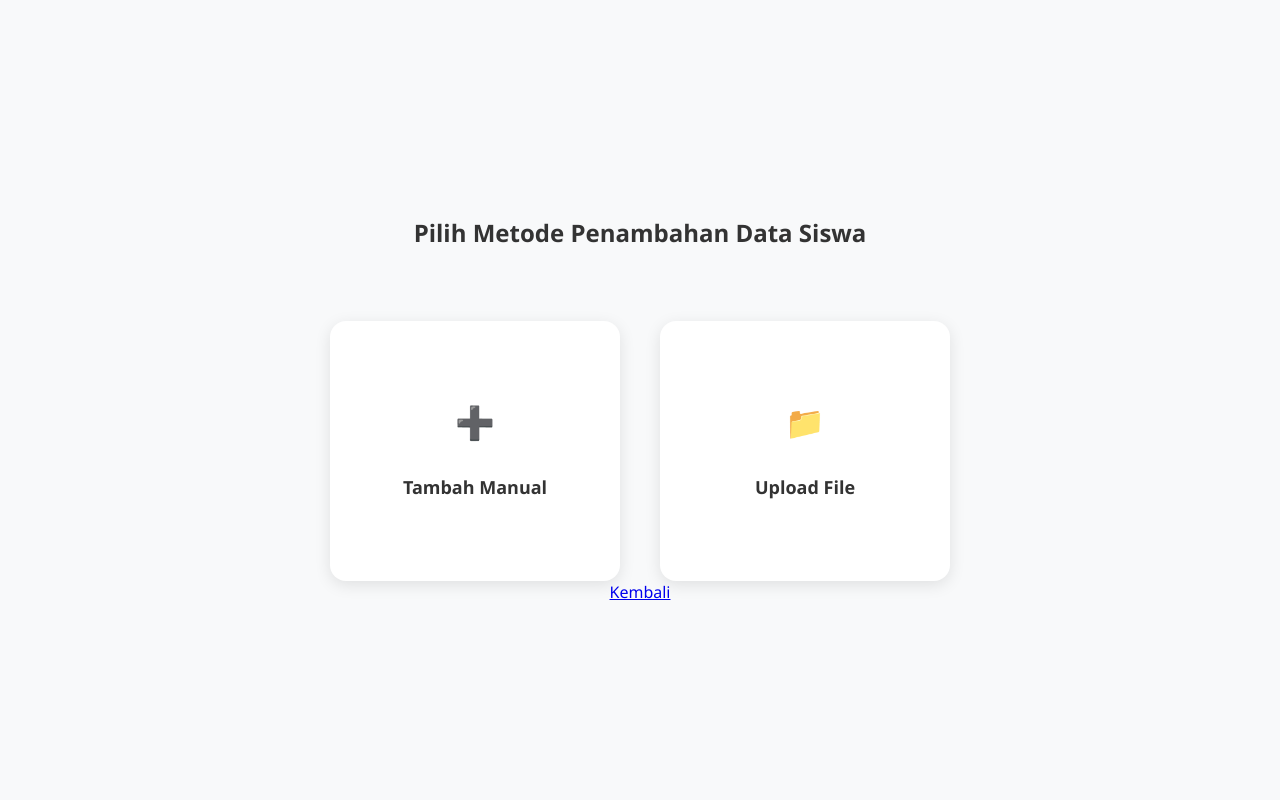
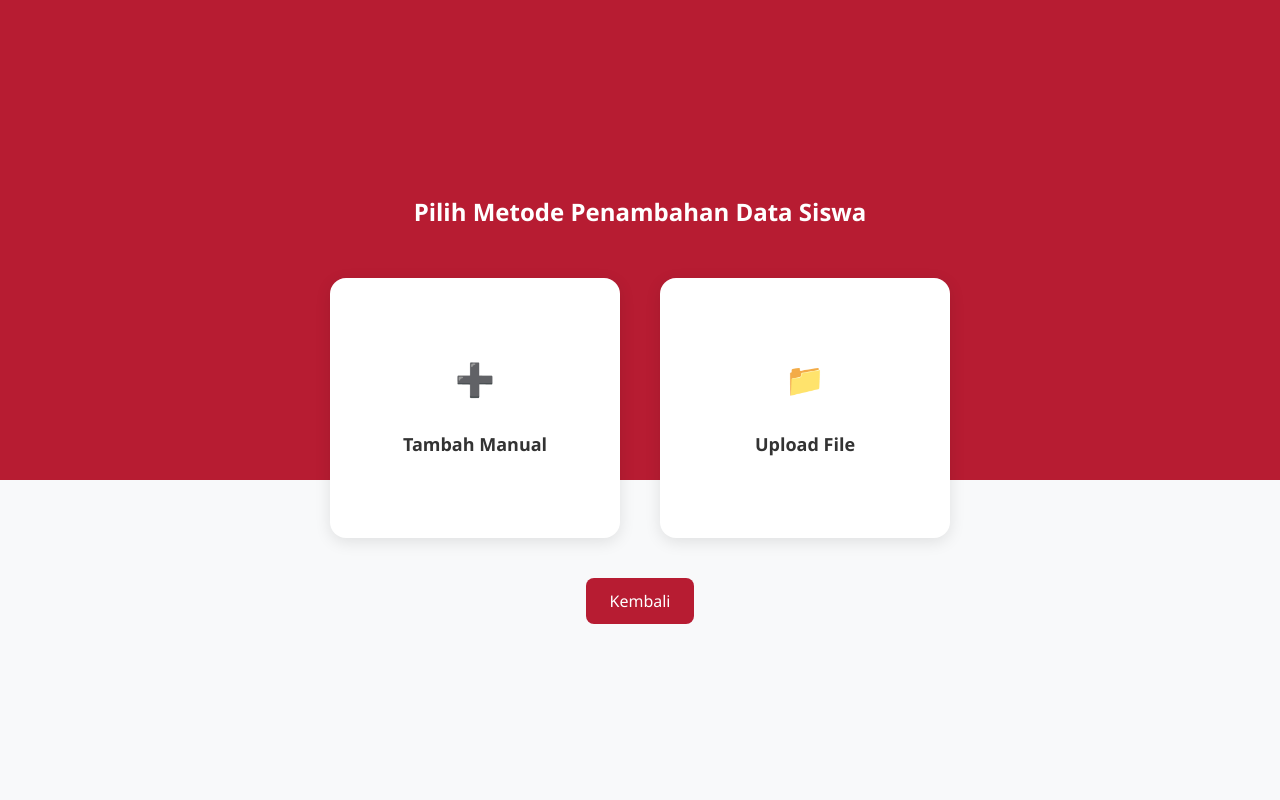
Before and after one commit to aynarifdah/eduguard-discipline-tracker, a PHP site: the page made by Dashboard/Dashboard Admin/add.php in a window 1280 px wide. Run offline with PHP 8.4, Linux system fonts and the light colour scheme.

Commit message:
perbaikan fitur

```diff
--- a/Dashboard/Dashboard Admin/add.php
+++ b/Dashboard/Dashboard Admin/add.php
@@ -6,26 +6,30 @@
     <style>
         body {
             font-family: 'Segoe UI', sans-serif;
-            background-color: #f8f9fa;
             margin: 0;
             padding: 0;
+            min-height: 100vh;
+            background: linear-gradient(to bottom, #b71c32 60%, #f8f9fa 40%);
             display: flex;
             justify-content: center;
             align-items: center;
-            min-height: 100vh;
         }
 
-        .container {
-            text-align: center;
+        .main {
+            display: flex;
+            flex-direction: column;
+            align-items: center;
+            padding: 60px 20px;
+            width: 100%;
         }
 
         h2 {
-            color: #333;
-            margin-bottom: 30px;
+            color: white;
+            margin-bottom: 50px;
+            font-size: 24px;
         }
 
         .card-container {
-            padding-top: 20px;
             display: flex;
             justify-content: center;
             gap: 40px;
@@ -67,11 +71,30 @@
         form {
             margin: 0;
         }
+
+        .btn {
+            display: inline-block;
+            margin-top: 40px;
+            padding: 12px 24px;
+            font-size: 16px;
+            font-weight: 500;
+            color: white;
+            background-color: #b71c32;
+            border: none;
+            border-radius: 8px;
+            text-decoration: none;
+            transition: background-color 0.3s, transform 0.2s;
+        }
+
+        .btn:hover {
+            background-color: #8a1728;
+            transform: scale(1.05);
+        }
     </style>
 </head>
 <body>
-    <div class="container">
-        <h2>Pilih Metode Penambahan Data Siswa</h2><br>
+    <div class="main">
+        <h2>Pilih Metode Penambahan Data Siswa</h2>
         <div class="card-container">
             <a href="add_siswa.php" class="card">
                 <h1>➕</h1>
@@ -86,7 +109,7 @@
                 <input type="hidden" name="upload" value="true">
             </form>
         </div>
-        <a href="sidebar.php" class="btn btn-td ">Kembali</a>
+        <a href="sidebar.php" class="btn">Kembali</a>
     </div>
 </body>
 </html>
--- a/Dashboard/Dashboard Admin/sidebar.php
+++ b/Dashboard/Dashboard Admin/sidebar.php
@@ -1,6 +1,6 @@
 <?php
     session_start();
-    include '../../connection.php'; // Pastikan path sesuai dengan sistemmu
+    include '../../connection.php';
 
     if (!isset($_SESSION['username'])) {
     header("Location: ../../login.php");
--- a/logout.php
+++ b/logout.php
@@ -9,10 +9,10 @@ session_destroy();
         alert('Anda telah logout!');
         window.location.href = 'login.php';
     } else {
-        window.history.back(); // Kembali jika user membatalkan logout
+        window.history.back();
     }
 
-    // Blokir tombol back setelah logout
+
     history.pushState(null, null, 'login.php');
     window.addEventListener('popstate', function () {
         history.pushState(null, null, 'login.php');
```
